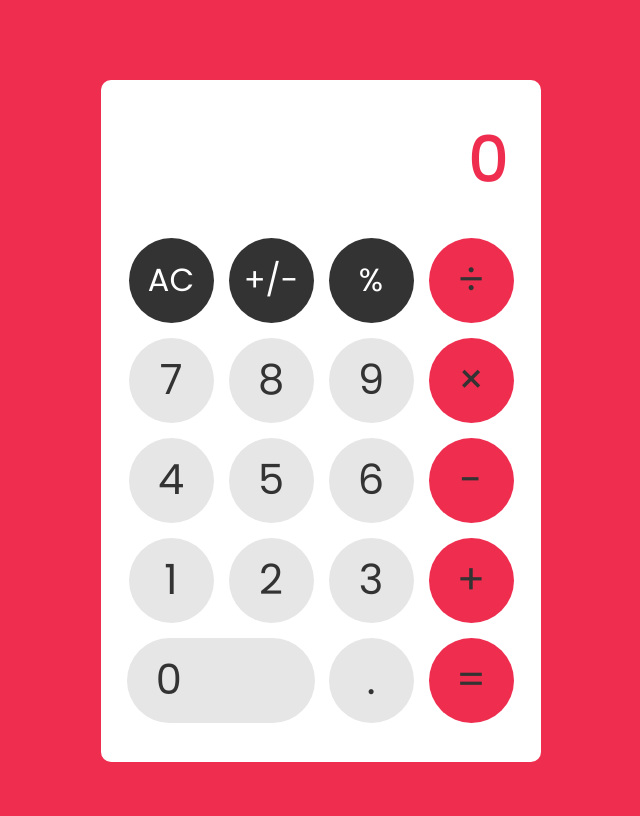
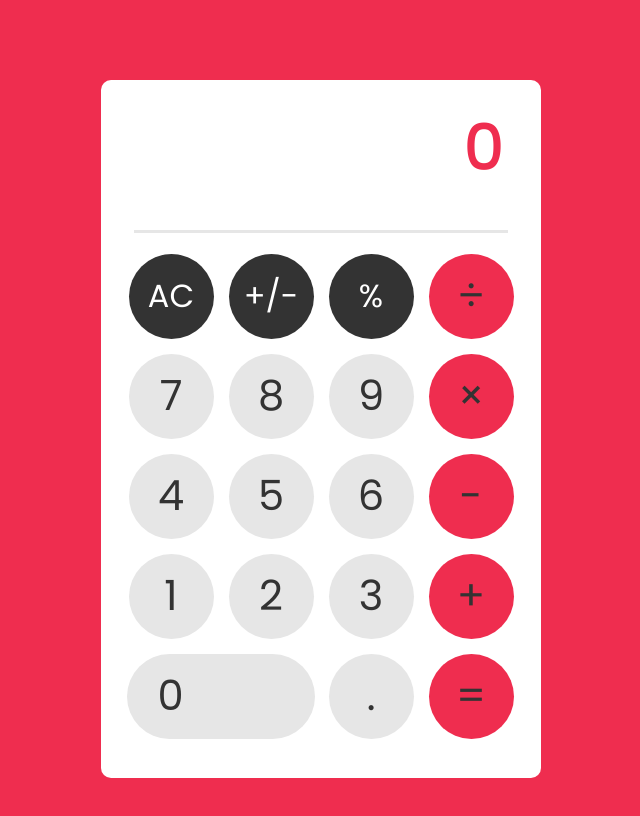
Before and after one commit to IbnDaanis/Calculator, a plain HTML site: page index.html in a window 1280 px wide. Both pictures are taken after a click on the button "AC". Shown: the whole page, without its empty margins (319-959 px from the left). Drawn offline with Linux system fonts and the light colour scheme.

Commit message:
Display font sizes decreaes, styled scrollbar

```diff
--- a/css/style.scss
+++ b/css/style.scss
@@ -35,23 +35,58 @@ body {
         font-weight: 500;
         color: #ef2d4f;
         text-align: right;
-        padding: 1rem;
-        height: 100%;
-        width: 100%;
+        width: 90%;
+        height: fit-content;
+        padding-bottom: 1rem;
         overflow-x: auto;
         overflow-y: hidden;
+        /* width */
+        &::-webkit-scrollbar {
+          width: 10px;
+          border-radius: 5000px;
+          overflow: hidden;
+        }
+
+        /* Track */
+        &::-webkit-scrollbar-track {
+          border-radius: 5000px;
+          background: #691222;
+        }
+
+        /* Handle */
+        &::-webkit-scrollbar-thumb {
+          border-radius: 5000px;
+          background: #ee4564;
+        }
+
+        /* Handle on hover */
+        &::-webkit-scrollbar-thumb:hover {
+          background: #ee4564;
+        }
       }
     }
     .buttons {
       border-radius: 0 0 10px 10px;
+      padding: 1rem 1rem 2rem;
       background: white;
+      position: relative;
       display: grid;
       grid-template-columns: repeat(4, 100px);
       grid-template-rows: repeat(5, 100px);
       justify-items: center;
       justify-content: center;
-      padding-bottom: 2rem;
       align-items: center;
+      &::before {
+        content: '';
+        border-top: 3px solid #e6e6e6;
+        position: absolute;
+        top: 0;
+        left: 50%;
+        height: 10px;
+        width: 85%;
+        transform: translateX(-50%);
+      }
+
       button {
         height: 85px;
         width: 85px;
@@ -99,7 +134,7 @@ body {
         grid-column: span 2;
         width: 188px;
         text-align: left;
-        padding-left: 1.8rem;
+        padding-left: 1.9rem;
       }
     }
   }
--- a/js/app.js
+++ b/js/app.js
@@ -13,6 +13,19 @@ const formatNumber = num => {
   return num > 1000
     ? num.toString().replace(/(\d)(?=(\d{3})+(?!\d))/g, '$1,')
     : num
+}
+
+const displaySize = () => {
+  console.log(display.textContent.length)
+  if (display.textContent.length > 13) {
+    display.style.fontSize = '2.5rem'
+    return
+  }
+  if (display.textContent.length > 8) {
+    display.style.fontSize = '3rem'
+    return
+  }
+  display.style.fontSize = '4rem'
 }
 
 const operations = {
@@ -34,6 +47,7 @@ const operate = operator => {
   lastOperator = operator
   console.log('Result: ', result)
   display.textContent = formatNumber(result) || '0'
+  displaySize()
 }
 
 operators.forEach(operator => {
@@ -48,6 +62,7 @@ clearBtn.addEventListener('click', () => {
   equation = []
   lastOperator = null
   display.textContent = '0'
+  displaySize()
 })
 
 digits.forEach(digit => {
@@ -67,6 +82,7 @@ digits.forEach(digit => {
     }
     console.log('Input: ', input)
     display.textContent = formatNumber(input)
+    displaySize()
   })
 })
 
```
Also changed, not shown: css/style.css, 1 other file.
